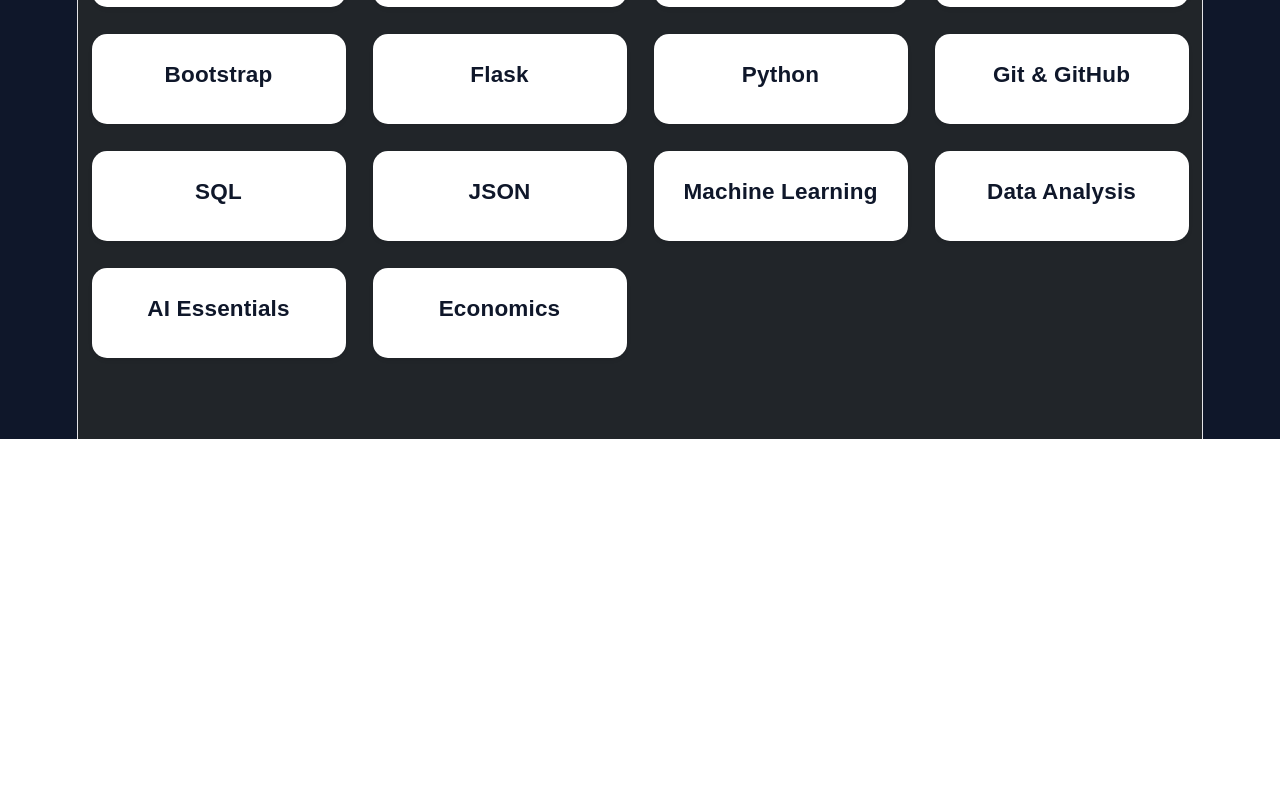
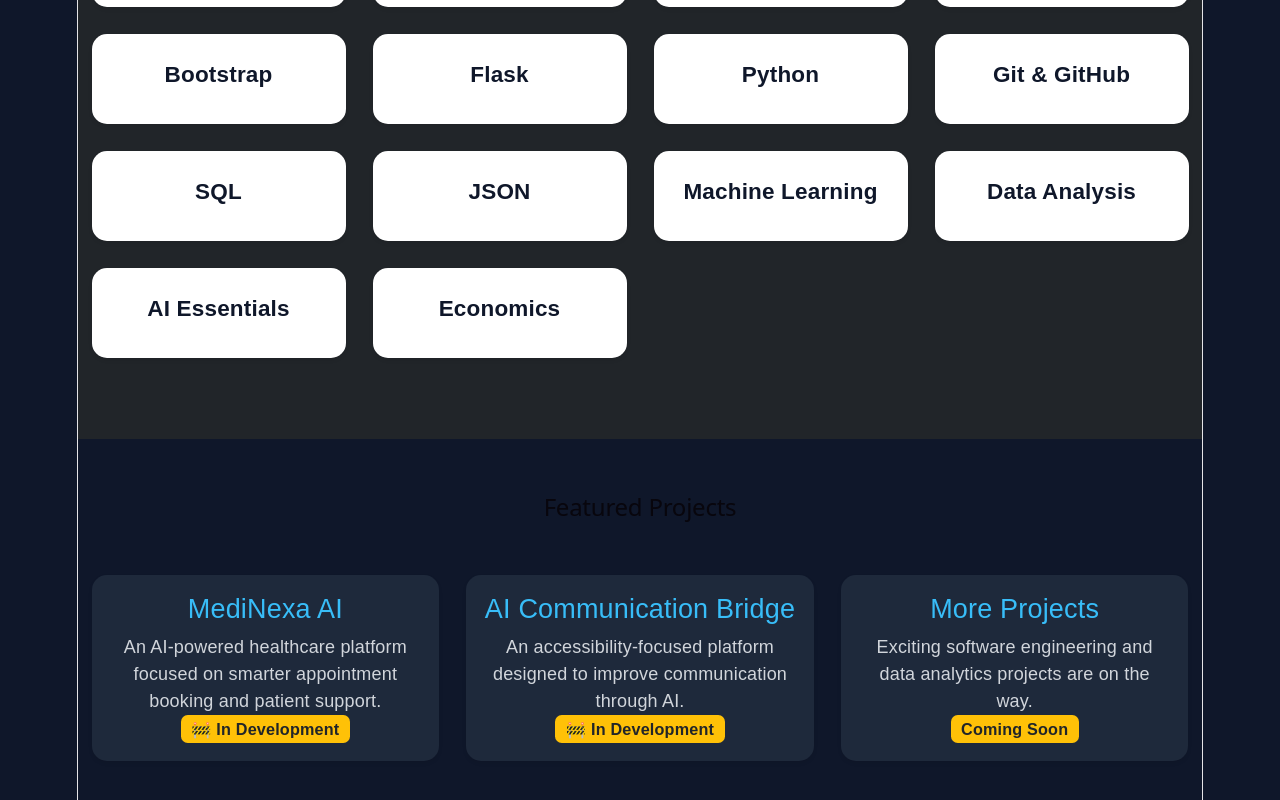
Before and after one commit to faith-kerry/faith-portfolio, a React (Vite) app in the folder frontend/: page / in a window 1280 px wide. Shown: the part 1452-2252 px from the top of the page. Before the commit the page ends 1891 px from the top, so only its background shows below. Built offline with nearby package versions, Linux system fonts and the light colour scheme.

Commit message:
Add featured projects section

```diff
--- a/frontend/src/App.jsx
+++ b/frontend/src/App.jsx
@@ -2,6 +2,7 @@
 import Hero from "./components/Hero";
 import About from "./components/About";
 import Skills from "./components/Skills";
+import Projects from "./components/Projects";
 
 function App() {
   return (
@@ -10,6 +11,7 @@
       <Hero />
       <About />
       <Skills />
+      <Projects />
     </>
   );
 }
--- a/frontend/src/components/Projects.jsx
+++ b/frontend/src/components/Projects.jsx
@@ -0,0 +1,46 @@
+function Projects() {
+  const projects = [
+    {
+      title: "MediNexa AI",
+      description: "An AI-powered healthcare platform focused on smarter appointment booking and patient support.",
+      status: "🚧 In Development",
+    },
+    {
+      title: "AI Communication Bridge",
+      description: "An accessibility-focused platform designed to improve communication through AI.",
+      status: "🚧 In Development",
+    },
+    {
+      title: "More Projects",
+      description: "Exciting software engineering and data analytics projects are on the way.",
+      status: "Coming Soon",
+    },
+  ];
+
+  return (
+    <section id="projects" className="py-5">
+      <div className="container">
+        <h2 className="text-center mb-5">Featured Projects</h2>
+
+        <div className="row">
+          {projects.map((project, index) => (
+            <div className="col-lg-4 mb-4" key={index}>
+              <div className="card project-card h-100 shadow-sm border-0">
+                <div className="card-body">
+                  <h4>{project.title}</h4>
+                  <p>{project.description}</p>
+
+                  <span className="badge bg-warning text-dark">
+                    {project.status}
+                  </span>
+                </div>
+              </div>
+            </div>
+          ))}
+        </div>
+      </div>
+    </section>
+  );
+}
+
+export default Projects;
--- a/frontend/src/styles/style.css
+++ b/frontend/src/styles/style.css
@@ -135,3 +135,29 @@
 .badge{
     font-size:.9rem;
 }
+
+
+/* PROJECTS */
+
+#projects {
+    background: #0f172a;
+    color: white;
+}
+
+.project-card {
+    background: #1e293b;
+    border-radius: 15px;
+    transition: all 0.3s ease;
+}
+
+.project-card:hover {
+    transform: translateY(-8px);
+}
+
+.project-card h4 {
+    color: #38bdf8;
+}
+
+.project-card p {
+    color: #d1d5db;
+}
```
